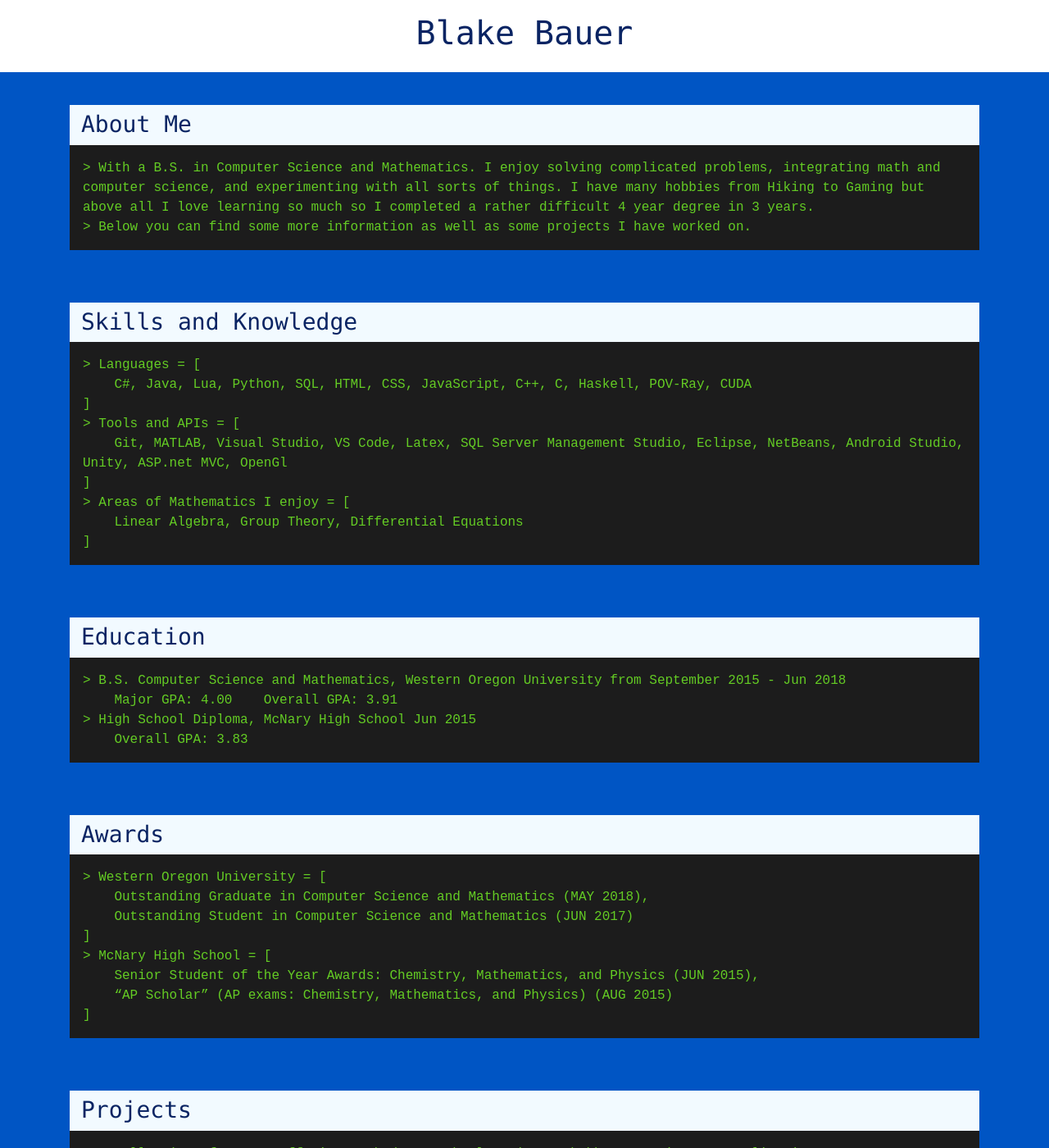
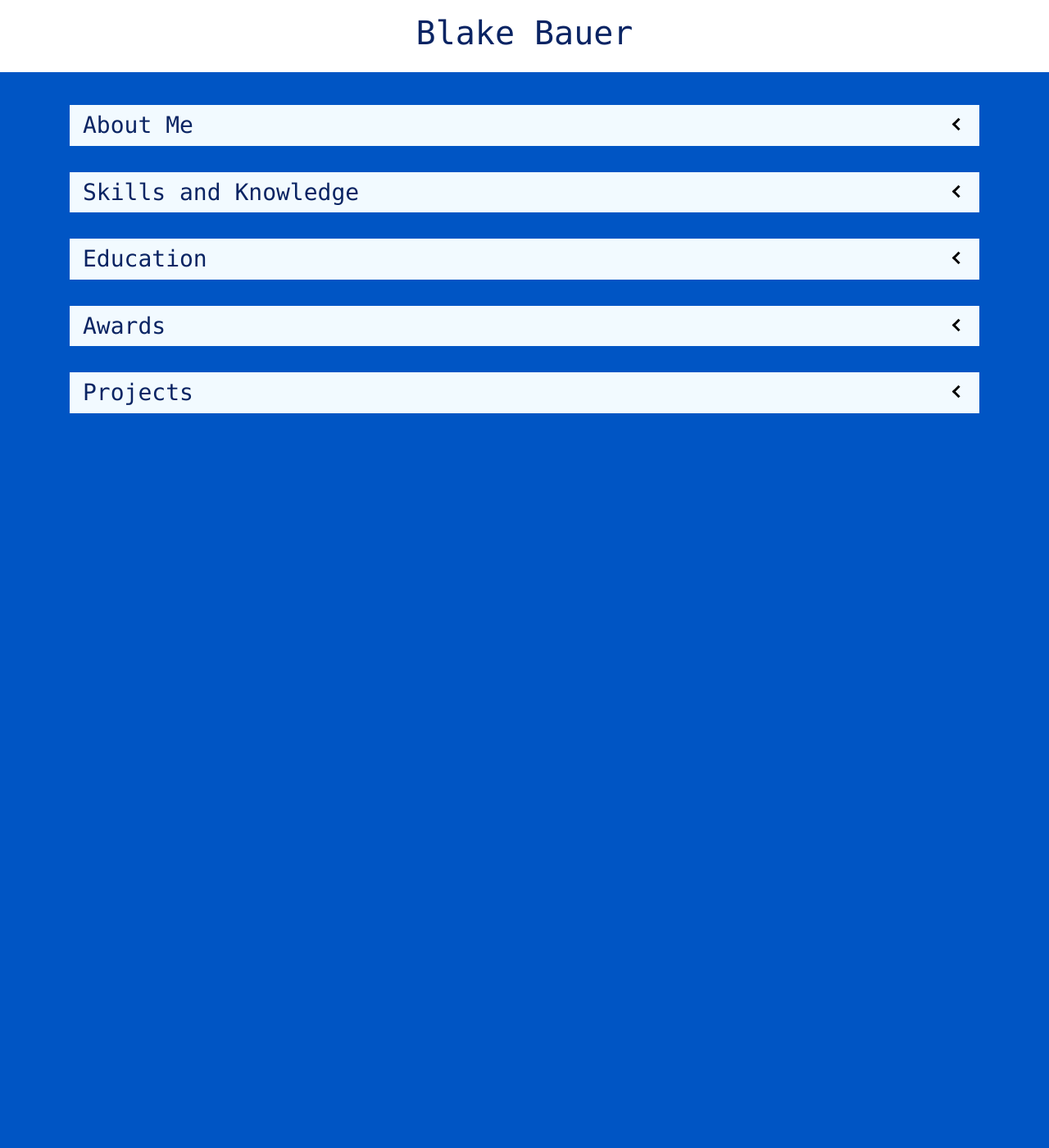
Before and after one commit to Starhide/Portfolio, a Jekyll site: the page index.html, which Jekyll copies as it is, in a window 1280 px wide and 1400 px high. Shown: the whole window at 82% size. Built offline with Jekyll 4.4.1, drawn with Linux system fonts in a browser that asks for light colours; some of the changed text lies outside the part shown.

Commit message:
Changed to drop down tab like sections

```diff
--- a/index.html
+++ b/index.html
@@ -16,10 +16,17 @@
     </div>
     <div id="spacer"></div>
     <div id="spacer"></div>
+    <div id="spacer"></div>
+    <div id="spacer"></div>
     <div id="content" class="container">
         <div id="About">
             <div class="console">
-                <h3>About Me</h3>
+                <div class="console-title-bar">
+                    <h3>About Me</h3>
+                    <div class="console-slide-btn" onclick="consoleSlide('#About');">
+                        <i class="arrow left"></i>
+                    </div>
+                </div>
                 <div class="console-inside">
                     > With a B.S. in Computer Science and Mathematics. I enjoy solving complicated problems, integrating math and computer science, and experimenting with all sorts of things.
                     I have many hobbies from Hiking to Gaming but above all I love learning so much so I completed a rather difficult 4 year degree in 3 years.
@@ -28,8 +35,13 @@
             </div>
         </div>
         <div id="spacer"></div>
-        <div class="console">
-            <h3>Skills and Knowledge</h3>
+        <div id="Skills" class="console">
+            <div class="console-title-bar">
+                <h3>Skills and Knowledge</h3>
+                <div class="console-slide-btn" onclick="consoleSlide('#Skills');">
+                    <i class="arrow left"></i>
+                </div>
+            </div>
             <div class="console-inside">
                 > Languages = [<br />
                     &nbsp;&nbsp;&nbsp;&nbsp;C#, Java, Lua, Python, SQL, HTML, CSS, JavaScript, C++, C, Haskell, POV-Ray, CUDA<br />
@@ -43,8 +55,13 @@
             </div>
         </div>
         <div id="spacer"></div>
-        <div class="console">
-            <h3>Education</h3>
+        <div id="Education" class="console">
+            <div class="console-title-bar">
+                <h3>Education</h3>
+                <div class="console-slide-btn" onclick="consoleSlide('#Education');">
+                    <i class="arrow left"></i>
+                </div>
+            </div>
             <div class="console-inside">
                 > B.S. Computer Science and Mathematics, Western Oregon University from September 2015 - Jun 2018<br />
                 &nbsp;&nbsp;&nbsp;&nbsp;Major GPA: 4.00&nbsp;&nbsp;&nbsp;&nbsp;Overall GPA: 3.91<br />
@@ -53,8 +70,13 @@
             </div>
         </div>
         <div id="spacer"></div>
-        <div class="console">
-            <h3>Awards</h3>
+        <div id="Awards" class="console">
+            <div class="console-title-bar">
+                <h3>Awards</h3>
+                <div class="console-slide-btn" onclick="consoleSlide('#Awards');">
+                    <i class="arrow left"></i>
+                </div>
+            </div>
             <div class="console-inside">
                 > Western Oregon University = [<br />
                 &nbsp;&nbsp;&nbsp;&nbsp;Outstanding Graduate in Computer Science and Mathematics   (MAY 2018),<br />
@@ -69,7 +91,12 @@
         <div id="spacer"></div>
         <div id="Projects">
             <div class="console">
-                <h3>Projects</h3>
+                <div class="console-title-bar">
+                    <h3>Projects</h3>
+                    <div class="console-slide-btn" onclick="consoleSlide('#Projects'); toggleProjects();">
+                        <i class="arrow left"></i>
+                    </div>
+                </div>
                 <div class="console-inside">
                     > A collection of some stuff I've worked on. School projects, hobby, experiments, applications, etc. Some are finished, many are work-in-progress, and a few are abandoned.
                 </div>
--- a/portfolio.js
+++ b/portfolio.js
@@ -40,30 +40,50 @@ function displayProjects() {
     }
 }
 
+areProjectsDisplayed = false;
+
+function toggleProjects(){
+    if(areProjectsDisplayed){
+        areProjectsDisplayed = false;
+        hideProjects();
+    } else {
+        areProjectsDisplayed = true;
+        showProjects();
+    }
+}
+
+function loadProjects(){
+    for (const project of projects) {
+        var element =
+            `<div class=\"col-md-4\"><div class=\"project-tile\"><img src=\"${project.image}\" alt=\"\" class=\"project-image\">
+                     <div class=\"tile-text\">
+                     <h2><a href="${project.link}">${project.title}</a></h2>
+                     <p>${project.description}</p>
+                     Tags: ${project.tags}</div></div></div>`;
+
+        $("#TileBoard > .row").append(element);
+    }
+}
+
 function showProjects() {
-    $("#Projects .console-inside")[0].innerHTML = "";
-    $("#Projects").delay(1000).slideDown();
-    setTimeout(displayProjects, 1000);
+    $("#TileBoard .project-tile").fadeIn();
 }
 
 function hideProjects() {
     $("#TileBoard .project-tile").fadeOut();
-
-    setTimeout(function () {
-        $("#TileBoard > .row").empty();
-    }, 1000);
-
-    $("#Projects").delay(700).slideUp();
 }
 
-function showAbout() {
-    $("#About").delay(1400).slideDown();
-}
-
-function hideAbout() {
-    $("#About").slideUp();
+function consoleSlide(selector){
+    arrow = $(selector + " i")[0];
+    if(arrow.className.includes("left")){
+        arrow.className = "arrow down";
+    }
+    else{
+        arrow.className = "arrow left";
+    }
+    $(selector + " div.console-inside").slideToggle();
 }
 
 $(document).ready(function () {
-    displayProjects()
+    loadProjects()
 });
--- a/style.css
+++ b/style.css
@@ -16,7 +16,7 @@ body {
 }
 
 #spacer {
-    height: 4em;
+    height: 2em;
 }
 
 div.console {
@@ -32,10 +32,29 @@ div.console > h3 {
 }
 
 div.console-inside {
+    display: none;
     padding: 1em;
     background: #1C1C1C;
     color: #64CC24;
     font-family: "Courier New", Courier, monospace;
+}
+
+div.console-title-bar {
+    width: 100%;
+    padding: 1.0em;
+    padding-bottom: 0;
+    padding-top: 0.5em;
+    color: #0A2463;
+}
+
+div.console-title-bar > h3 {
+    display: inline-block;
+}
+
+div.console-slide-btn {
+    float: right;
+    cursor: pointer;
+    padding: 0.25em;
 }
 
 .btn {
@@ -90,3 +109,20 @@ hr {
     color: rgb(30, 121, 241);
 
 }
+
+i {
+    border: solid black;
+    border-width: 0 3px 3px 0;
+    display: inline-block;
+    padding: 0.25em;
+  }
+
+.left {
+    transform: rotate(135deg);
+    -webkit-transform: rotate(135deg);
+  }
+
+.down {
+    transform: rotate(45deg);
+    -webkit-transform: rotate(45deg);
+  }
```
